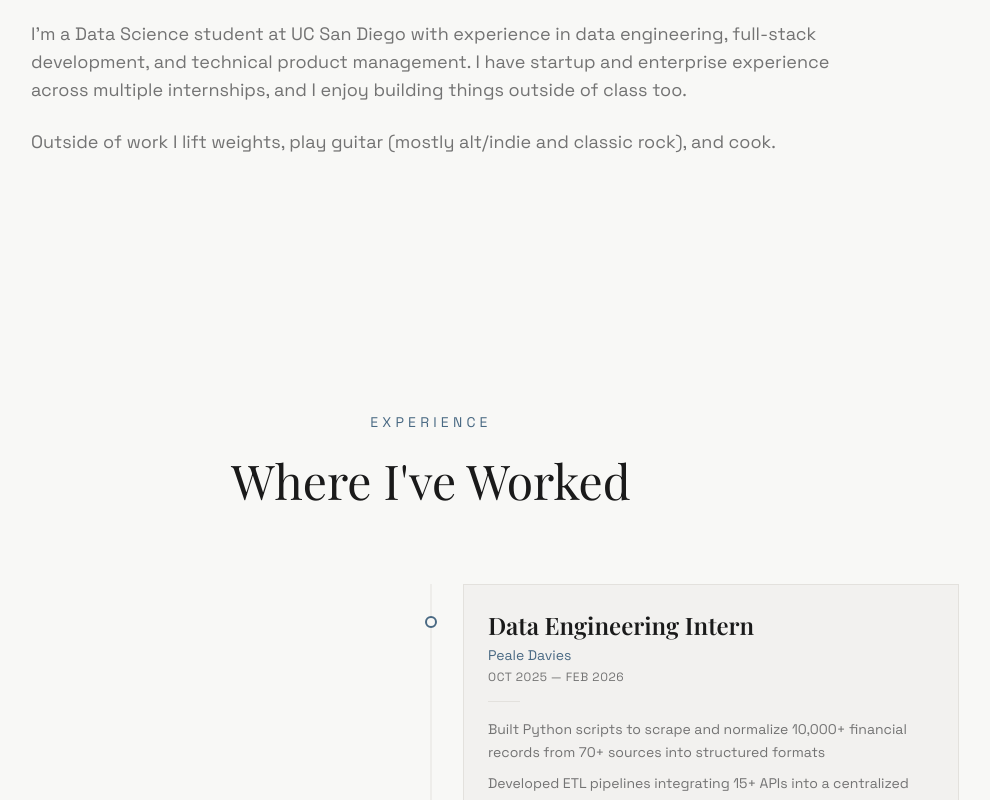
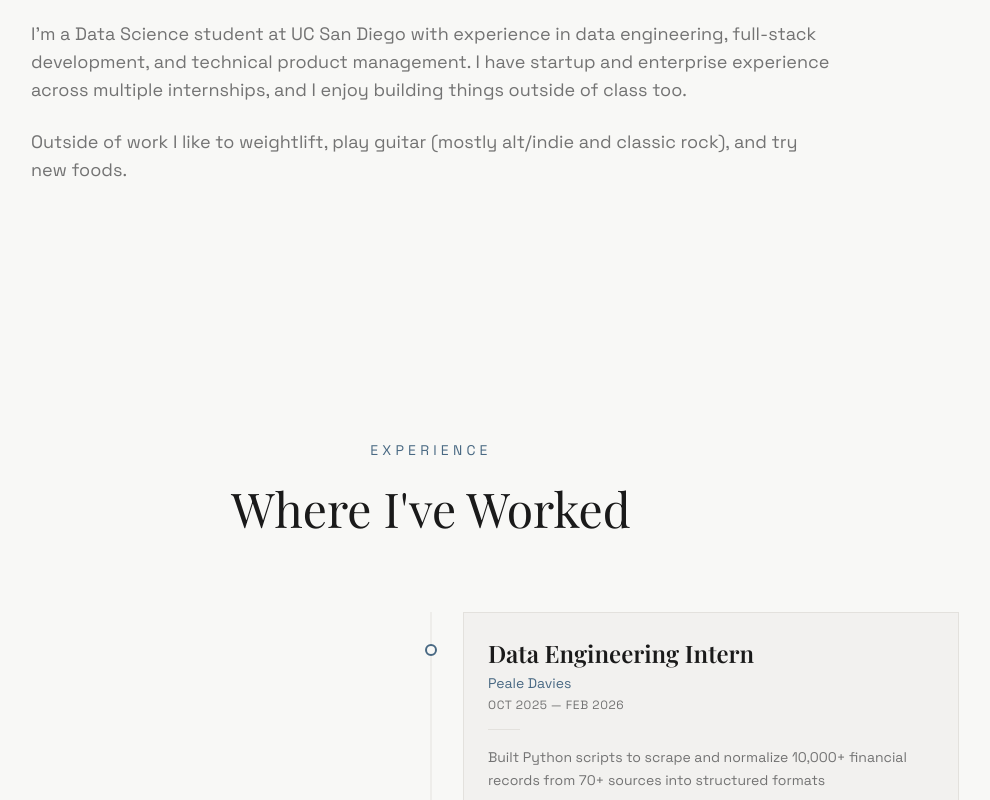
Before and after one commit to AmeyGupta25/personal_website, a React (Vite) app: page / in a window 1280 px wide. Shown: the part 1032-1832 px from the top of the page, without its empty margins (209-1199 px from the left). Built offline with nearby package versions, Linux system fonts and the light colour scheme; the HTML template or start-up script is replaced by a standard one.

Commit message:
part two of about section redo

```diff
--- a/src/components/About.tsx
+++ b/src/components/About.tsx
@@ -35,7 +35,7 @@ const About = () => {
         initial={{ opacity: 0, y: 30 }}
         animate={inView ? { opacity: 1, y: 0 } : {}}
         transition={{ duration: 0.6, delay: 0.3 }}>
-        Outside of work I lift weights, play guitar (mostly alt/indie and classic rock), and cook.
+        Outside of work I like to weightlift, play guitar (mostly alt/indie and classic rock), and try new foods.
       </motion.p>
     </section>
   );
```
